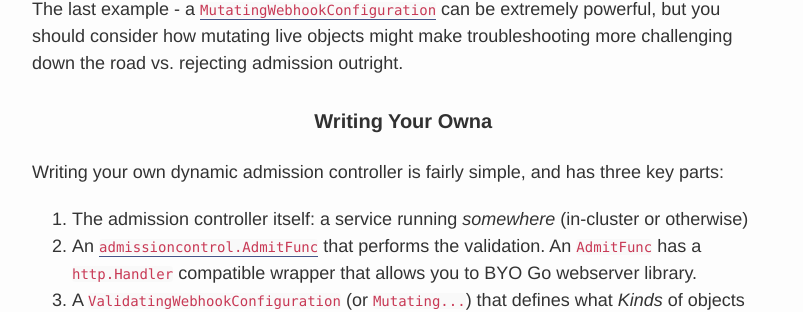
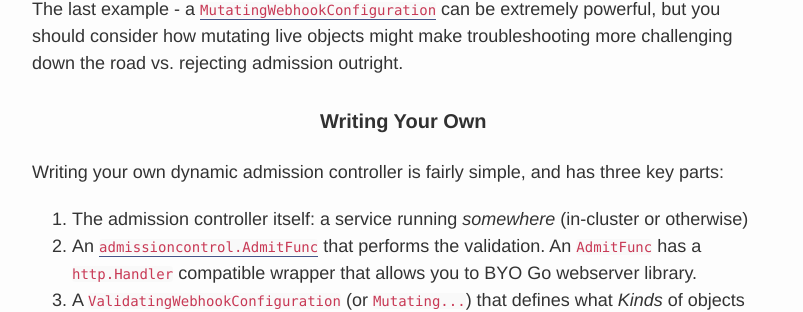
Before and after one commit to elithrar/elithrar.github.io, a Jekyll site: the page built from _posts/2020-03-14-kubernetes-admission-control.md, in a window 1280 px wide and 900 px high, scrolled down 887 px. Shown: the part 150-462 px from the top of the window, without its empty margins (238-1041 px from the left). Built offline with Jekyll 4.4.1, drawn with Linux system fonts in a browser that asks for light colours.

Commit message:
Update 2020-03-14-kubernetes-admission-control.md

```diff
--- a/_posts/2020-03-14-kubernetes-admission-control.md
+++ b/_posts/2020-03-14-kubernetes-admission-control.md
@@ -16,7 +16,7 @@ For example, you can write admission controllers for:
 
 The last example - a [`MutatingWebhookConfiguration`](https://kubernetes.io/docs/reference/access-authn-authz/admission-controllers/#mutatingadmissionwebhook) can be extremely powerful, but you should consider how mutating live objects might make troubleshooting more challenging down the road vs. rejecting admission outright.
 
-### Writing Your Owna
+### Writing Your Own
 
 Writing your own dynamic admission controller is fairly simple, and has three key parts:
 
```
